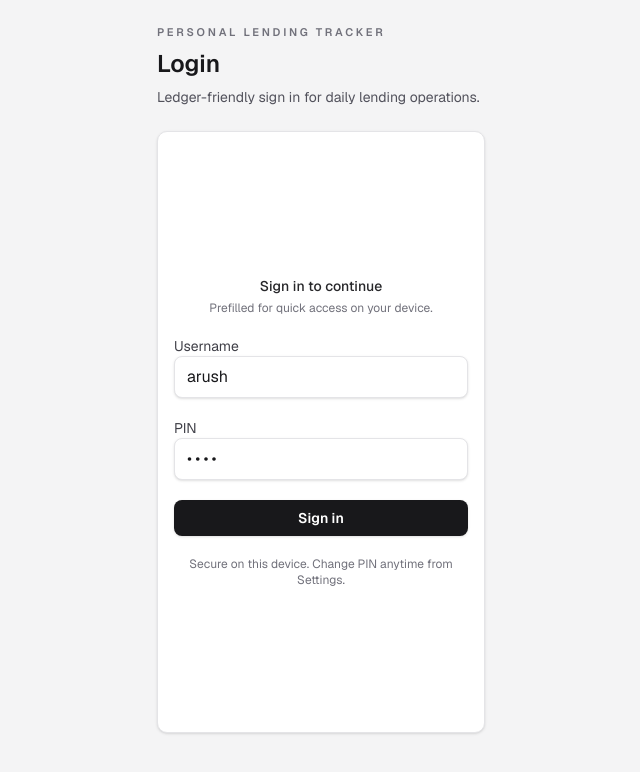
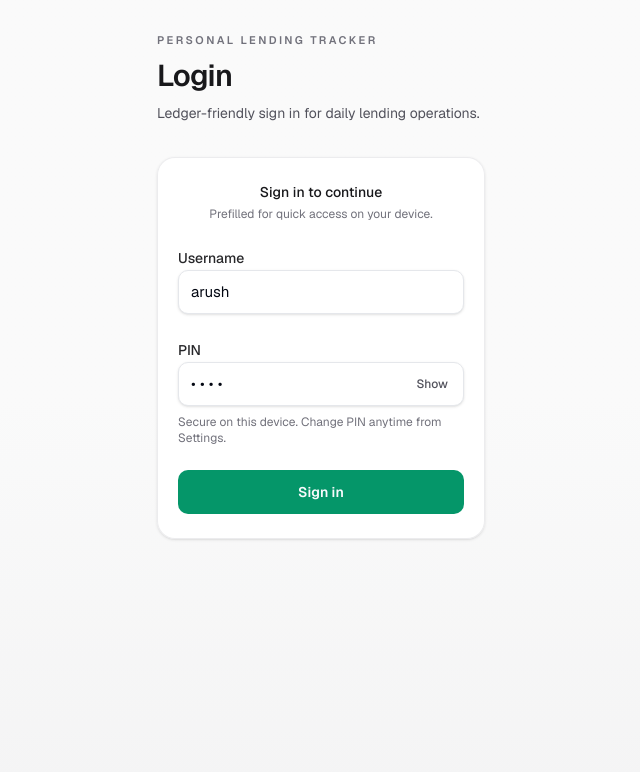
Before and after one commit to vinaycreative/personal-lending-tracker, a Next.js app: page / in a window 1280 px wide. Shown: the top 772 px of the page, without its empty margins (319-959 px from the left). Built offline with nearby package versions, Linux system fonts and the light colour scheme.

Commit message:
feat: ui improve and authentication

```diff
--- a/app/(private)/settings/page.tsx
+++ b/app/(private)/settings/page.tsx
@@ -1,6 +1,7 @@
 "use client"
 
 import { useState } from "react"
+import { useRouter } from "next/navigation"
 import {
   Bell,
   CalendarClock,
@@ -143,14 +144,27 @@
 
 export default function SettingsPage() {
   const [toggles, setToggles] = useState<Record<string, boolean>>(initialToggleState)
+  const [isLoggingOut, setIsLoggingOut] = useState(false)
+  const router = useRouter()
 
   const handleToggle = (id: string) => {
     setToggles((prev) => ({ ...prev, [id]: !prev[id] }))
   }
 
+  const handleLogout = async () => {
+    setIsLoggingOut(true)
+    try {
+      await fetch("/api/auth/logout", { method: "POST" })
+    } finally {
+      router.replace("/")
+      setIsLoggingOut(false)
+    }
+  }
+
   return (
     <MainLayout>
-      <header className="space-y-1">
+      <header className="flex items-start justify-between gap-4">
+        <div className="space-y-1">
           <p className="text-xs font-semibold uppercase tracking-[0.12em] text-brand-700">
             Settings
           </p>
@@ -158,6 +172,14 @@
           <p className="text-sm text-zinc-600">
             Control reminders, data safety, and the way the app looks on your phone.
           </p>
+        </div>
+        <button
+          onClick={handleLogout}
+          disabled={isLoggingOut}
+          className="shrink-0 rounded-lg border border-zinc-200 bg-white px-3 py-2 text-xs font-semibold text-zinc-900 shadow-sm transition hover:bg-zinc-50 disabled:opacity-60"
+        >
+          {isLoggingOut ? "Logging out..." : "Log out"}
+        </button>
       </header>
 
       <section className="space-y-3 rounded-2xl border border-zinc-200 bg-white p-4 shadow-sm">
--- /dev/null
+++ b/app/api/auth/login/route.ts
@@ -0,0 +1,23 @@
+import { NextResponse } from "next/server"
+
+import { getAuthConfig, setAuthCookie } from "@/lib/auth"
+
+export async function POST(req: Request) {
+  try {
+    const body = (await req.json()) as { username?: string; pin?: string }
+    const username = (body.username ?? "").trim()
+    const pin = (body.pin ?? "").trim()
+
+    const cfg = getAuthConfig()
+    const ok = username === cfg.username && pin === cfg.pin
+
+    if (!ok) {
+      return NextResponse.json({ error: "Invalid username or PIN" }, { status: 401 })
+    }
+
+    await setAuthCookie()
+    return NextResponse.json({ ok: true })
+  } catch {
+    return NextResponse.json({ error: "Invalid request" }, { status: 400 })
+  }
+}
--- /dev/null
+++ b/app/api/auth/logout/route.ts
@@ -0,0 +1,8 @@
+import { NextResponse } from "next/server"
+
+import { clearAuthCookie } from "@/lib/auth"
+
+export async function POST() {
+  await clearAuthCookie()
+  return NextResponse.json({ ok: true })
+}
--- a/app/page.tsx
+++ b/app/page.tsx
@@ -1,49 +1,123 @@
-import PublicLayout from "../components/layout/PublicLayout"
+"use client"
+
+import * as React from "react"
+import { useRouter, useSearchParams } from "next/navigation"
+
+import PublicLayout from "@/components/layout/PublicLayout"
+import { Button } from "@/components/ui/button"
+import { Input } from "@/components/ui/input"
 
 export default function Home() {
+  const [isPinVisible, setIsPinVisible] = React.useState(false)
+  const [isSubmitting, setIsSubmitting] = React.useState(false)
+  const [error, setError] = React.useState<string | null>(null)
+  const router = useRouter()
+  const searchParams = useSearchParams()
+
+  async function onSubmit(e: React.FormEvent<HTMLFormElement>) {
+    e.preventDefault()
+    setError(null)
+    setIsSubmitting(true)
+
+    try {
+      const form = new FormData(e.currentTarget)
+      const username = String(form.get("username") ?? "")
+      const pin = String(form.get("pin") ?? "")
+
+      const res = await fetch("/api/auth/login", {
+        method: "POST",
+        headers: { "content-type": "application/json" },
+        body: JSON.stringify({ username, pin }),
+      })
+
+      if (!res.ok) {
+        const data = (await res.json().catch(() => null)) as { error?: string } | null
+        setError(data?.error ?? "Login failed")
+        return
+      }
+
+      const next = searchParams.get("next")
+      router.replace(next && next.startsWith("/") ? next : "/dashboard")
+    } catch {
+      setError("Network error. Please try again.")
+    } finally {
+      setIsSubmitting(false)
+    }
+  }
+
   return (
     <PublicLayout title="Login" subtitle="Ledger-friendly sign in for daily lending operations.">
-      <div className="flex min-h-[70vh] items-center justify-center">
-        <form className="w-full space-y-5">
+      <form className="w-full space-y-6" onSubmit={onSubmit}>
         <div className="space-y-1 text-center">
-            <p className="text-sm font-medium text-zinc-800">Sign in to continue</p>
+          <p className="text-sm font-medium text-zinc-900">Sign in to continue</p>
           <p className="text-xs text-zinc-500">Prefilled for quick access on your device.</p>
         </div>
 
-          <label className="block space-y-1 text-sm">
-            <span className="text-zinc-700">Username</span>
-            <input
+        {error ? (
+          <div
+            role="alert"
+            className="rounded-xl border border-red-200 bg-red-50 px-3 py-2 text-sm text-red-700"
+          >
+            {error}
+          </div>
+        ) : null}
+
+        <div className="space-y-2">
+          <label htmlFor="username" className="text-sm font-medium text-zinc-800">
+            Username
+          </label>
+          <Input
+            id="username"
+            name="username"
             type="text"
-              name="username"
+            autoComplete="username"
             defaultValue="arush"
-              className="w-full rounded-md border border-zinc-200 bg-white px-3 py-2 text-base text-zinc-900 shadow-sm focus:border-brand-500 focus:outline-none focus:ring-2 focus:ring-brand-100"
+            placeholder="Enter your username"
+            disabled={isSubmitting}
           />
+        </div>
+
+        <div className="space-y-2">
+          <label htmlFor="pin" className="text-sm font-medium text-zinc-800">
+            PIN
           </label>
-
-          <label className="block space-y-1 text-sm">
-            <span className="text-zinc-700">PIN</span>
-            <input
-              type="password"
+          <div className="relative">
+            <Input
+              id="pin"
               name="pin"
+              type={isPinVisible ? "text" : "password"}
               inputMode="numeric"
               pattern="[0-9]*"
+              autoComplete="current-password"
               defaultValue="0606"
-              className="w-full rounded-md border border-zinc-200 bg-white px-3 py-2 text-base text-zinc-900 shadow-sm tracking-[0.2em] focus:border-brand-500 focus:outline-none focus:ring-2 focus:ring-brand-100"
+              maxLength={8}
+              className="pr-16 tracking-[0.28em]"
+              aria-describedby="pin-help"
+              disabled={isSubmitting}
             />
-          </label>
-
             <button
-            type="submit"
-            className="w-full rounded-md bg-zinc-900 px-4 py-2 text-sm font-semibold text-white shadow-sm transition hover:bg-zinc-800"
+              type="button"
+              onClick={() => setIsPinVisible((v) => !v)}
+              className="absolute inset-y-0 right-2 my-auto h-8 rounded-md px-2 text-xs font-medium text-zinc-600 transition hover:bg-zinc-100 hover:text-zinc-900 focus-visible:outline-none focus-visible:ring-2 focus-visible:ring-zinc-300"
+              aria-label={isPinVisible ? "Hide PIN" : "Show PIN"}
+              disabled={isSubmitting}
             >
-            Sign in
+              {isPinVisible ? "Hide" : "Show"}
             </button>
-
-          <p className="text-xs text-center text-zinc-500">
+          </div>
+          <p id="pin-help" className="text-xs text-zinc-500">
             Secure on this device. Change PIN anytime from Settings.
           </p>
+        </div>
+
+        <Button
+          type="submit"
+          className="h-11 w-full rounded-lg text-sm font-semibold"
+          disabled={isSubmitting}
+        >
+          {isSubmitting ? "Signing in..." : "Sign in"}
+        </Button>
       </form>
-      </div>
     </PublicLayout>
   )
 }
--- a/components/layout/MobileShell.tsx
+++ b/components/layout/MobileShell.tsx
@@ -7,8 +7,10 @@
  */
 export default function MobileShell({ children }: MobileShellProps) {
   return (
-    <div className="flex min-h-screen justify-center bg-zinc-100 text-zinc-900">
-      <div className="flex min-h-screen w-full max-w-[360px] flex-col px-4 py-6">{children}</div>
+    <div className="flex min-h-screen justify-center bg-gradient-to-b from-zinc-50 via-zinc-50 to-zinc-100 text-zinc-900">
+      <div className="flex min-h-screen w-full max-w-[360px] flex-col px-4 py-8">
+        {children}
+      </div>
     </div>
   )
 }
--- a/components/layout/PrivateLayout.tsx
+++ b/components/layout/PrivateLayout.tsx
@@ -1,13 +1,11 @@
 import BottomNavigation from "../BottomNavigation"
-import MobileShell from "./MobileShell"
-import PrivateNav from "./PrivateNav"
 
 type PrivateLayoutProps = {
   title?: string
   children: React.ReactNode
 }
 
-export default function PrivateLayout({ title, children }: PrivateLayoutProps) {
+export default function PrivateLayout({ children }: PrivateLayoutProps) {
   return (
     <div className="grid h-dvh grid-rows-[1fr_60px] gap-4 overflow-hidden min-w-[360px] mx-auto border-x border-zinc-200 bg-white">
       {children}
--- a/components/layout/PublicLayout.tsx
+++ b/components/layout/PublicLayout.tsx
@@ -13,18 +13,18 @@
 }: PublicLayoutProps) {
   return (
     <MobileShell>
-      <header className="mb-6 space-y-2">
-        <p className="text-[11px] font-semibold uppercase tracking-[0.25em] text-zinc-500">
+      <header className="mb-8 space-y-2">
+        <p className="text-[11px] font-semibold uppercase tracking-[0.22em] text-zinc-500">
           Personal Lending Tracker
         </p>
-        <h1 className="text-2xl font-semibold leading-tight text-zinc-900">
+        <h1 className="text-3xl font-semibold leading-tight tracking-tight text-zinc-900">
           {title}
         </h1>
         {subtitle ? (
-          <p className="text-sm text-zinc-600">{subtitle}</p>
+          <p className="text-sm leading-relaxed text-zinc-600">{subtitle}</p>
         ) : null}
       </header>
-      <section className="rounded-lg border border-zinc-200 bg-white px-4 py-5 shadow-sm">
+      <section className="rounded-2xl border border-zinc-200/70 bg-white/90 px-5 py-6 shadow-sm backdrop-blur">
         {children}
       </section>
     </MobileShell>
--- /dev/null
+++ b/components/ui/input.tsx
@@ -0,0 +1,21 @@
+import * as React from "react"
+
+import { cn } from "@/lib/utils"
+
+function Input({ className, type, ...props }: React.ComponentProps<"input">) {
+  return (
+    <input
+      type={type}
+      data-slot="input"
+      className={cn(
+        "flex h-11 w-full rounded-lg border border-input bg-background px-3 py-2 text-[15px] text-foreground shadow-sm transition-colors file:border-0 file:bg-transparent file:text-sm file:font-medium placeholder:text-muted-foreground",
+        "focus-visible:outline-none focus-visible:ring-2 focus-visible:ring-ring/50 focus-visible:border-ring",
+        "disabled:cursor-not-allowed disabled:opacity-50",
+        className
+      )}
+      {...props}
+    />
+  )
+}
+
+export { Input }
--- /dev/null
+++ b/lib/auth.ts
@@ -0,0 +1,37 @@
+import { cookies } from "next/headers"
+
+import { AUTH_COOKIE_NAME, AUTH_ENV } from "@/lib/auth/constants"
+
+export type AuthConfig = {
+  username: string
+  pin: string
+}
+
+export function getAuthConfig(): AuthConfig {
+  return {
+    username: process.env[AUTH_ENV.username] ?? "arush",
+    pin: process.env[AUTH_ENV.pin] ?? "0606",
+  }
+}
+
+export async function setAuthCookie() {
+  const cookieStore = await cookies()
+  cookieStore.set(AUTH_COOKIE_NAME, "1", {
+    httpOnly: true,
+    sameSite: "lax",
+    secure: process.env.NODE_ENV === "production",
+    path: "/",
+    maxAge: 60 * 60 * 24 * 30, // 30 days
+  })
+}
+
+export async function clearAuthCookie() {
+  const cookieStore = await cookies()
+  cookieStore.set(AUTH_COOKIE_NAME, "", {
+    httpOnly: true,
+    sameSite: "lax",
+    secure: process.env.NODE_ENV === "production",
+    path: "/",
+    maxAge: 0,
+  })
+}
--- /dev/null
+++ b/lib/auth/constants.ts
@@ -0,0 +1,6 @@
+export const AUTH_COOKIE_NAME = "plt_auth"
+
+export const AUTH_ENV = {
+  username: "APP_LOGIN_USERNAME",
+  pin: "APP_LOGIN_PIN",
+} as const
--- /dev/null
+++ b/proxy.ts
@@ -0,0 +1,46 @@
+import { NextResponse, type NextRequest } from "next/server"
+
+import { AUTH_COOKIE_NAME } from "@/lib/auth/constants"
+
+const PRIVATE_PREFIXES = ["/dashboard", "/add-loan", "/loans", "/reports", "/settings"]
+
+function isPrivatePath(pathname: string) {
+  return PRIVATE_PREFIXES.some((p) => pathname === p || pathname.startsWith(p + "/"))
+}
+
+export function proxy(req: NextRequest) {
+  const { pathname } = req.nextUrl
+
+  const isAuthApi = pathname.startsWith("/api/auth/")
+  const isApi = pathname.startsWith("/api/")
+
+  const authed = req.cookies.get(AUTH_COOKIE_NAME)?.value === "1"
+
+  // If already logged in, keep them out of the login page.
+  if (pathname === "/" && authed) {
+    const url = req.nextUrl.clone()
+    url.pathname = "/dashboard"
+    return NextResponse.redirect(url)
+  }
+
+  // Allow login/logout endpoints.
+  if (isAuthApi) return NextResponse.next()
+
+  // Protect private pages and private APIs.
+  if (!authed && (isPrivatePath(pathname) || (isApi && !isAuthApi))) {
+    if (isApi) {
+      return NextResponse.json({ error: "Unauthorized" }, { status: 401 })
+    }
+
+    const url = req.nextUrl.clone()
+    url.pathname = "/"
+    url.searchParams.set("next", pathname)
+    return NextResponse.redirect(url)
+  }
+
+  return NextResponse.next()
+}
+
+export const config = {
+  matcher: ["/((?!_next/static|_next/image|favicon.ico).*)"],
+}
```
Also changed, not shown: 1 other file (tests, documents, lock files or other folders). Lines whose indentation alone changed are shown as unchanged.
